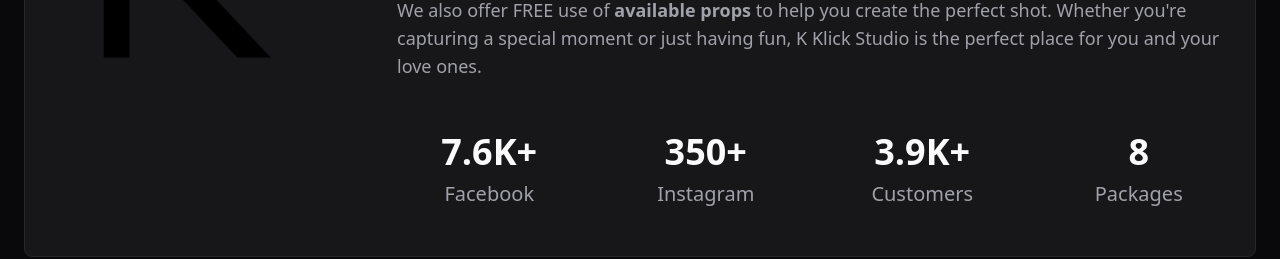
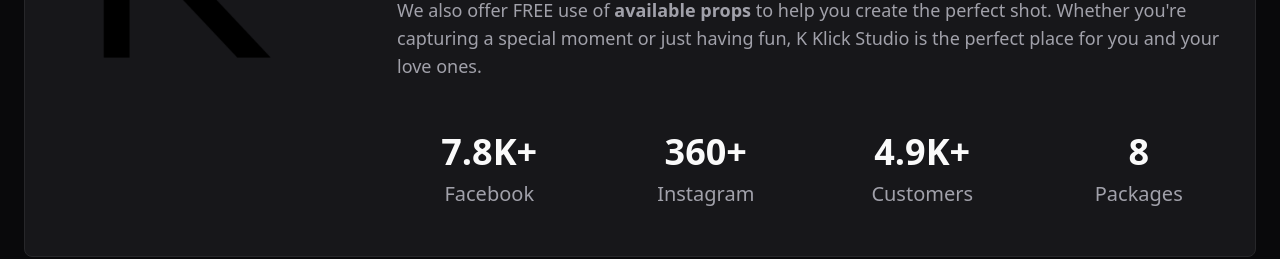
Before and after one commit to aelcode/kklick_landing_page, a React (Vite) app: page / in a window 1280 px wide. Shown: the part 1120-1379 px from the top of the page. Built offline with nearby package versions, Linux system fonts and the light colour scheme.

Commit message:
update statistics

```diff
--- a/src/components/Statistics.tsx
+++ b/src/components/Statistics.tsx
@@ -6,15 +6,15 @@ export const Statistics = () => {
 
   const stats: statsProps[] = [
     {
-      quantity: '7.6K+',
+      quantity: '7.8K+',
       description: 'Facebook',
     },
     {
-      quantity: '350+',
+      quantity: '360+',
       description: 'Instagram',
     },
     {
-      quantity: '3.9K+',
+      quantity: '4.9K+',
       description: 'Customers',
     },
     {
```
